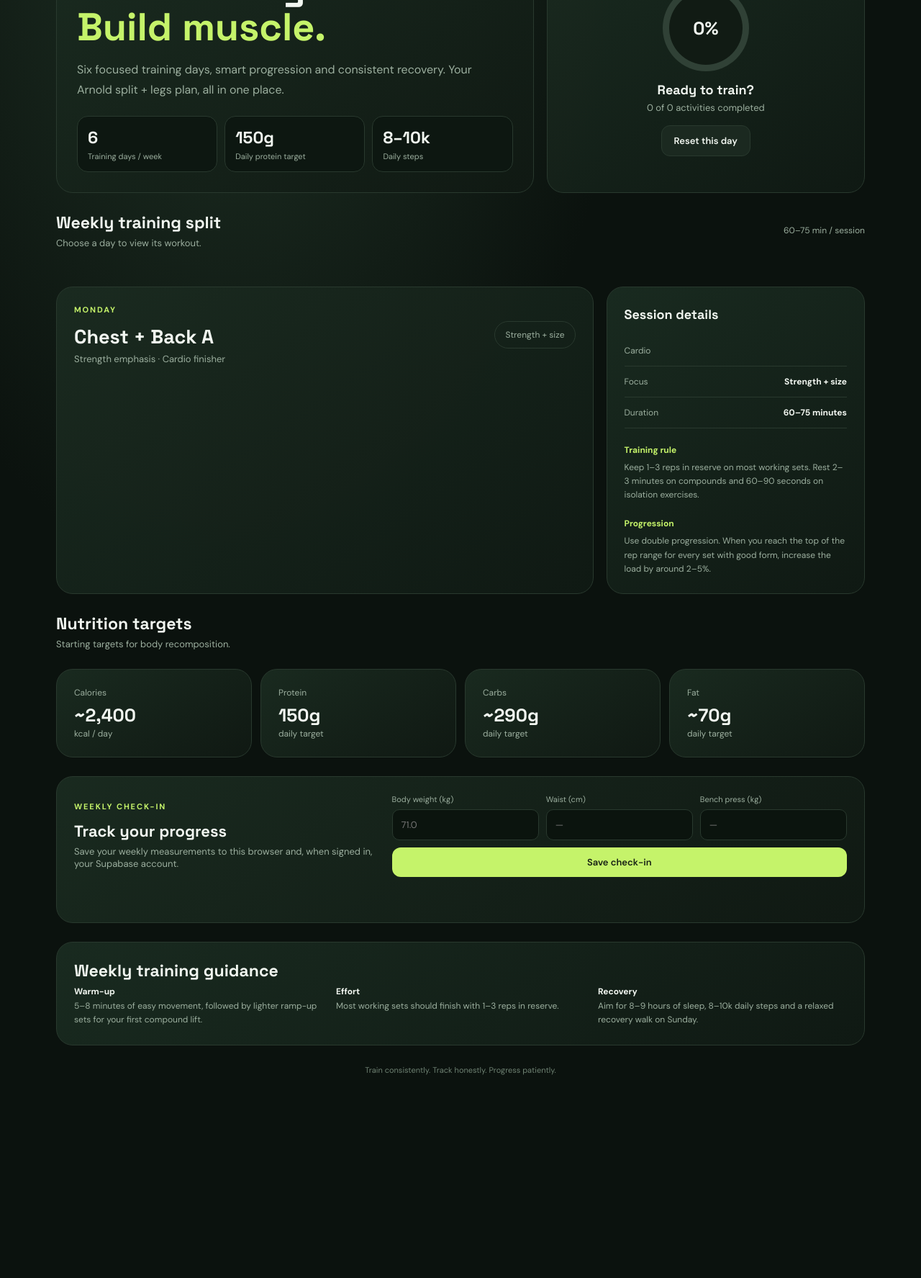
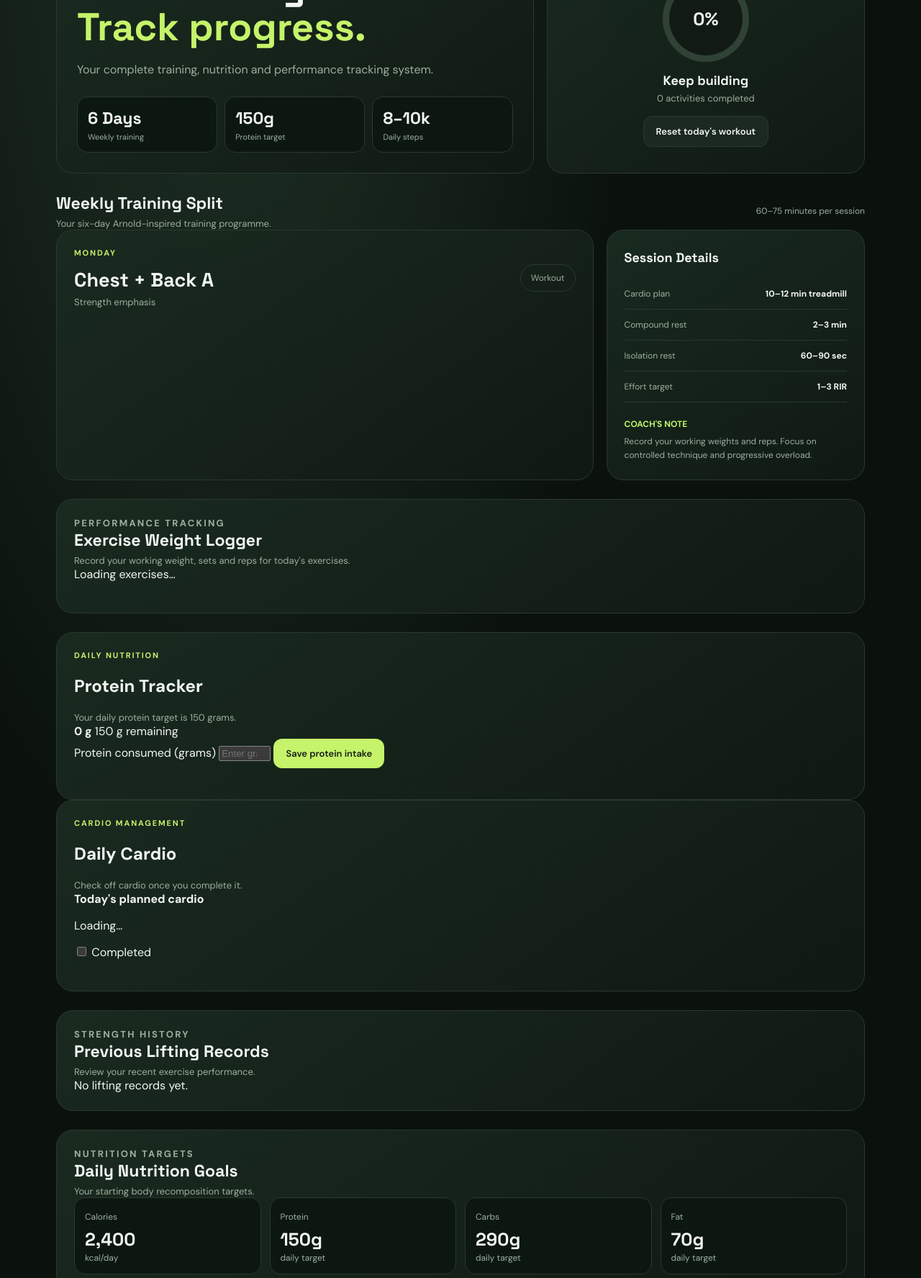
Before and after one commit to CoderAadi07/gym-planner, a plain HTML site: page index.html in a window 1280 px wide. Shown: the part 203-1978 px from the top of the page at 72% size. Before the commit the page ends 1719 px from the top, so only its background shows below. Drawn offline with Linux system fonts and the light colour scheme; a script that the page names is missing.

Commit message:
Refactor index.html for improved layout and content
Updated the structure and content of the Gym Planner dashboard, including changes to the title, header, hero section, and various panels for workouts, nutrition, and check-ins.

```diff
--- a/index.html
+++ b/index.html
@@ -1,139 +1,251 @@
 
-<!doctype html>
+<!DOCTYPE html>
 <html lang="en">
 <head>
-  <meta charset="utf-8">
-  <meta name="viewport" content="width=device-width, initial-scale=1">
-  <meta name="theme-color" content="#101713">
-  <title>Gym Planner</title>
+  <meta charset="UTF-8">
+  <meta name="viewport" content="width=device-width, initial-scale=1.0">
+  <meta name="theme-color" content="#0b120e">
+  <title>Gym Planner | Training Dashboard</title>
   <link rel="stylesheet" href="./styles.css">
 </head>
 <body>
 <div class="app-shell">
+
   <header class="topbar">
     <a class="brand" href="#">
-        <span class="brand-mark">✳</span>
-        <span><strong>GYM PLANNER</strong><small>TRAIN WITH INTENTION</small></span>
+      <span class="brand-mark">✦</span>
+      <span>
+        <strong>GYM PLANNER</strong>
+        <small>YOUR PERSONAL TRAINING SYSTEM</small>
+      </span>
     </a>
     <div class="top-actions">
-        <span id="connection-status" class="status-pill">Local mode</span>
-        <button id="auth-button" class="button button-quiet">Sign in</button>
+      <span id="connection-status" class="status-pill">Connecting…</span>
+      <button id="auth-button" class="button button-primary">Sign in</button>
+      <button id="sign-out-button" class="button button-quiet hidden">Sign out</button>
     </div>
   </header>
 
   <main>
+
     <section class="hero-grid">
-        <article class="hero-card hero-copy">
-          <p class="eyebrow">YOUR TRAINING SYSTEM</p>
-          <h1>Build strength.<br><span>Build muscle.</span></h1>
-          <p class="hero-description">Six focused training days, smart progression and consistent recovery. Your Arnold split + legs plan, all in one place.</p>
+      <div class="hero-card hero-copy">
+        <p class="eyebrow">YOUR TRAINING DASHBOARD</p>
+        <h1>Build strength.<br><span>Track progress.</span></h1>
+        <p class="hero-description">
+          Your complete training, nutrition and performance tracking system.
+        </p>
         <div class="stat-grid">
-            <div class="stat"><strong>6</strong><span>Training days / week</span></div>
-            <div class="stat"><strong>150g</strong><span>Daily protein target</span></div>
+          <div class="stat"><strong>6 Days</strong><span>Weekly training</span></div>
+          <div class="stat"><strong>150g</strong><span>Protein target</span></div>
           <div class="stat"><strong>8–10k</strong><span>Daily steps</span></div>
         </div>
-        </article>
-        <article class="hero-card completion-card">
-          <p class="eyebrow">TODAY'S COMPLETION</p>
-          <div class="progress-ring" id="progress-ring"><span id="progress-percent">0%</span></div>
-          <h2 id="completion-title">Ready to train?</h2>
-          <p id="completion-count">0 of 0 activities completed</p>
-          <button id="reset-day" class="button button-quiet">Reset this day</button>
-        </article>
+      </div>
+
+      <div class="hero-card completion-card">
+        <p class="eyebrow">TODAY'S WORKOUT</p>
+        <div class="progress-ring" id="progress-ring">
+          <span id="progress-percent">0%</span>
+        </div>
+        <h2 id="completion-title">Keep building</h2>
+        <p id="completion-count">0 activities completed</p>
+        <button id="reset-day" class="button button-quiet">Reset today's workout</button>
+      </div>
     </section>
 
-      <section class="section-heading">
-        <div><h2>Weekly training split</h2><p>Choose a day to view its workout.</p></div>
-        <span class="session-length">60–75 min / session</span>
-      </section>
+    <section>
+      <div class="section-heading">
+        <div>
+          <h2>Weekly Training Split</h2>
+          <p>Your six-day Arnold-inspired training programme.</p>
+        </div>
+        <span class="session-length">60–75 minutes per session</span>
+      </div>
 
-      <nav id="day-tabs" class="day-tabs"></nav>
+      <div id="day-tabs" class="day-tabs"></div>
 
-      <section class="workout-layout">
-        <article class="panel workout-panel">
+      <div class="workout-layout">
+        <section class="panel">
           <div class="workout-heading">
             <div>
               <p class="eyebrow" id="day-label">MONDAY</p>
               <h2 id="workout-title">Chest + Back A</h2>
-              <p id="workout-focus">Strength emphasis · Cardio finisher</p>
+              <p id="workout-focus">Strength emphasis</p>
             </div>
-            <span class="focus-pill">Strength + size</span>
+            <span class="focus-pill">Workout</span>
           </div>
           <div id="exercise-list" class="exercise-list"></div>
-        </article>
+        </section>
 
         <aside class="panel details-panel">
-          <h3>Session details</h3>
-          <div class="detail-row"><span>Cardio</span><strong id="cardio-detail"></strong></div>
-          <div class="detail-row"><span>Focus</span><strong>Strength + size</strong></div>
-          <div class="detail-row"><span>Duration</span><strong>60–75 minutes</strong></div>
-          <div class="coach-note">
-            <strong>Training rule</strong>
-            <p>Keep 1–3 reps in reserve on most working sets. Rest 2–3 minutes on compounds and 60–90 seconds on isolation exercises.</p>
+          <h3>Session Details</h3>
+          <div class="detail-row">
+            <span>Cardio plan</span>
+            <strong id="cardio-detail">10–12 min treadmill</strong>
+          </div>
+          <div class="detail-row">
+            <span>Compound rest</span>
+            <strong>2–3 min</strong>
+          </div>
+          <div class="detail-row">
+            <span>Isolation rest</span>
+            <strong>60–90 sec</strong>
+          </div>
+          <div class="detail-row">
+            <span>Effort target</span>
+            <strong>1–3 RIR</strong>
           </div>
           <div class="coach-note">
-            <strong>Progression</strong>
-            <p>Use double progression. When you reach the top of the rep range for every set with good form, increase the load by around 2–5%.</p>
+            <strong>COACH'S NOTE</strong>
+            <p>Record your working weights and reps. Focus on controlled technique and progressive overload.</p>
           </div>
         </aside>
+      </div>
     </section>
 
-      <section class="section-heading">
-        <div><h2>Nutrition targets</h2><p>Starting targets for body recomposition.</p></div>
+    <section class="panel tracker-panel">
+      <div class="section-heading">
+        <div>
+          <p class="eyebrow">PERFORMANCE TRACKING</p>
+          <h2>Exercise Weight Logger</h2>
+          <p>Record your working weight, sets and reps for today's exercises.</p>
+        </div>
+      </div>
+      <div id="lift-tracker" class="tracker-list">
+        Loading exercises…
+      </div>
+      <p id="lift-message" class="inline-message"></p>
     </section>
 
-      <section class="nutrition-grid">
-        <article class="panel nutrition-card"><span>Calories</span><strong>~2,400</strong><small>kcal / day</small></article>
-        <article class="panel nutrition-card"><span>Protein</span><strong>150g</strong><small>daily target</small></article>
-        <article class="panel nutrition-card"><span>Carbs</span><strong>~290g</strong><small>daily target</small></article>
-        <article class="panel nutrition-card"><span>Fat</span><strong>~70g</strong><small>daily target</small></article>
+    <section class="tracker-grid">
+
+      <div class="panel">
+        <p class="eyebrow">DAILY NUTRITION</p>
+        <h2>Protein Tracker</h2>
+        <p class="muted">Your daily protein target is 150 grams.</p>
+
+        <div class="protein-progress">
+          <div class="protein-progress-bar">
+            <span id="protein-progress-fill"></span>
+          </div>
+          <div class="protein-summary">
+            <strong id="protein-total">0 g</strong>
+            <span id="protein-remaining">150 g remaining</span>
+          </div>
+        </div>
+
+        <form id="protein-form" class="tracker-form">
+          <label>
+            Protein consumed (grams)
+            <input id="protein-input" type="number" min="0" max="1000" step="1" placeholder="Enter grams" required>
+          </label>
+          <button class="button button-primary" type="submit">Save protein intake</button>
+        </form>
+        <p id="protein-message" class="inline-message"></p>
+      </div>
+
+      <div class="panel">
+        <p class="eyebrow">CARDIO MANAGEMENT</p>
+        <h2>Daily Cardio</h2>
+        <p class="muted">Check off cardio once you complete it.</p>
+
+        <div class="cardio-plan">
+          <div>
+            <strong>Today's planned cardio</strong>
+            <p id="cardio-plan-text">Loading…</p>
+          </div>
+          <label class="cardio-check">
+            <input id="cardio-completed" type="checkbox">
+            <span>Completed</span>
+          </label>
+        </div>
+        <p id="cardio-message" class="inline-message"></p>
+      </div>
+
+    </section>
+
+    <section class="panel">
+      <div class="section-heading">
+        <div>
+          <p class="eyebrow">STRENGTH HISTORY</p>
+          <h2>Previous Lifting Records</h2>
+          <p>Review your recent exercise performance.</p>
+        </div>
+      </div>
+      <div id="strength-history" class="history-list">
+        No lifting records yet.
+      </div>
+    </section>
+
+    <section class="panel">
+      <div class="section-heading">
+        <div>
+          <p class="eyebrow">NUTRITION TARGETS</p>
+          <h2>Daily Nutrition Goals</h2>
+          <p>Your starting body recomposition targets.</p>
+        </div>
+      </div>
+      <div class="nutrition-grid">
+        <div class="stat nutrition-card"><span>Calories</span><strong>2,400</strong><small>kcal/day</small></div>
+        <div class="stat nutrition-card"><span>Protein</span><strong>150g</strong><small>daily target</small></div>
+        <div class="stat nutrition-card"><span>Carbs</span><strong>290g</strong><small>daily target</small></div>
+        <div class="stat nutrition-card"><span>Fat</span><strong>70g</strong><small>daily target</small></div>
+      </div>
     </section>
 
     <section class="panel checkin-panel">
       <div>
-          <p class="eyebrow">WEEKLY CHECK-IN</p>
-          <h2>Track your progress</h2>
-          <p class="muted">Save your weekly measurements to this browser and, when signed in, your Supabase account.</p>
+        <p class="eyebrow">WEEKLY PROGRESS</p>
+        <h2>Body Check-in</h2>
+        <p class="muted">Track bodyweight, waist and bench press progress.</p>
       </div>
       <form id="checkin-form" class="checkin-form">
-          <label>Body weight (kg)<input id="weight-input" type="number" min="0" step="0.1" placeholder="71.0"></label>
-          <label>Waist (cm)<input id="waist-input" type="number" min="0" step="0.1" placeholder="—"></label>
-          <label>Bench press (kg)<input id="bench-input" type="number" min="0" step="0.5" placeholder="—"></label>
-          <button class="button button-primary" type="submit">Save check-in</button>
+        <label>Weight (kg)
+          <input id="weight-input" type="number" step="0.1" min="0" placeholder="71">
+        </label>
+        <label>Waist (cm)
+          <input id="waist-input" type="number" step="0.1" min="0" placeholder="Enter waist">
+        </label>
+        <label>Bench press (kg)
+          <input id="bench-input" type="number" step="0.5" min="0" placeholder="Enter weight">
+        </label>
+        <button class="button button-primary" type="submit">Save weekly check-in</button>
       </form>
-        <p id="checkin-message" class="inline-message" aria-live="polite"></p>
+      <p id="checkin-message" class="inline-message"></p>
     </section>
 
     <section class="panel guidance-panel">
-        <h2>Weekly training guidance</h2>
+      <p class="eyebrow">TRAIN SMART</p>
+      <h2>Training Guidelines</h2>
       <div class="guidance-grid">
-          <p><strong>Warm-up</strong><br>5–8 minutes of easy movement, followed by lighter ramp-up sets for your first compound lift.</p>
-          <p><strong>Effort</strong><br>Most working sets should finish with 1–3 reps in reserve.</p>
-          <p><strong>Recovery</strong><br>Aim for 8–9 hours of sleep, 8–10k daily steps and a relaxed recovery walk on Sunday.</p>
+        <p><strong>Progressive overload</strong><br>When you hit the top of your rep range with good form, increase weight by 2–5%.</p>
+        <p><strong>Recovery</strong><br>Sleep 8–9 hours and maintain 8,000–10,000 daily steps.</p>
+        <p><strong>Consistency</strong><br>Track your weight weekly, take progress photos and prioritize good technique.</p>
       </div>
     </section>
+
   </main>
 
-    <footer>Train consistently. Track honestly. Progress patiently.</footer>
+  <footer>GYM PLANNER · BUILT FOR CONSISTENCY AND PROGRESS</footer>
 </div>
 
 <dialog id="auth-dialog" class="auth-dialog">
-    <form method="dialog" class="dialog-close-row">
-      <button class="icon-button" aria-label="Close">×</button>
-    </form>
-    <p class="eyebrow">CLOUD ACCOUNT</p>
+  <div class="dialog-close-row">
+    <button class="icon-button" id="close-auth" type="button">×</button>
+  </div>
   <h2 id="auth-heading">Sign in to sync</h2>
-    <p class="muted">Use the same account on each device to access your saved workout progress.</p>
-
+  <p class="muted">Your training records follow you across devices.</p>
   <form id="auth-form" class="auth-form">
-      <label>Email<input id="auth-email" type="email" autocomplete="email" required placeholder="you@example.com"></label>
-      <label>Password<input id="auth-password" type="password" autocomplete="current-password" minlength="6" required placeholder="At least 6 characters"></label>
+    <label>Email
+      <input id="auth-email" type="email" required placeholder="you@example.com">
+    </label>
+    <label>Password
+      <input id="auth-password" type="password" required minlength="6" placeholder="Your password">
+    </label>
     <button id="auth-submit" class="button button-primary" type="submit">Sign in</button>
   </form>
-
+  <p id="auth-message" class="inline-message"></p>
   <button id="toggle-auth-mode" class="text-button" type="button">Need an account? Create one</button>
-    <p id="auth-message" class="inline-message" aria-live="polite"></p>
-    <button id="sign-out-button" class="button button-quiet hidden" type="button">Sign out</button>
 </dialog>
 
 <script type="module" src="./app.js"></script>
```
Lines whose indentation alone changed are shown as unchanged.
